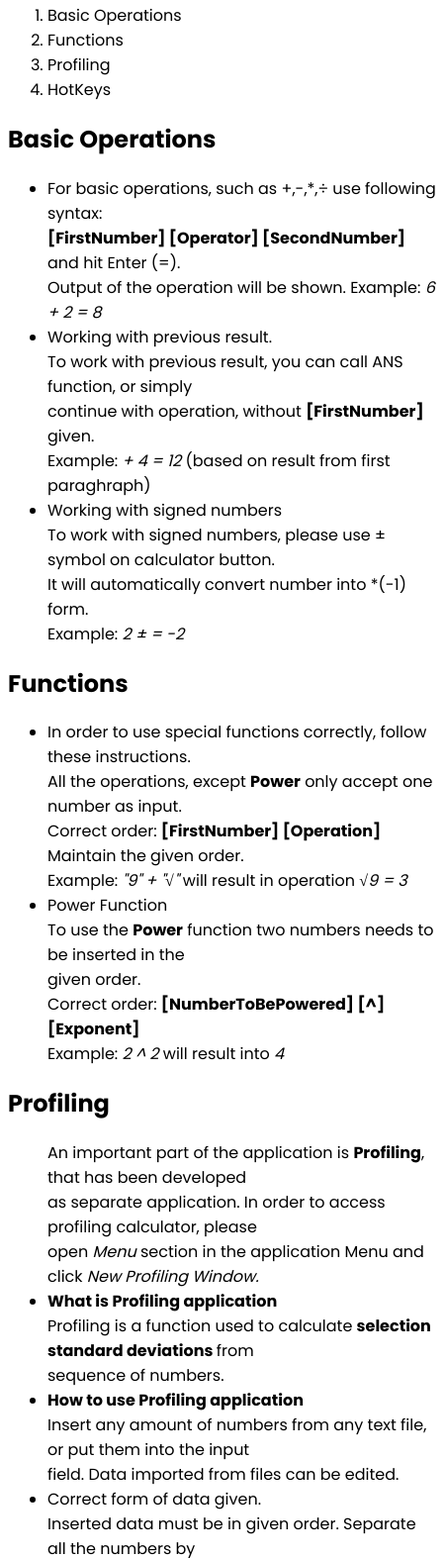
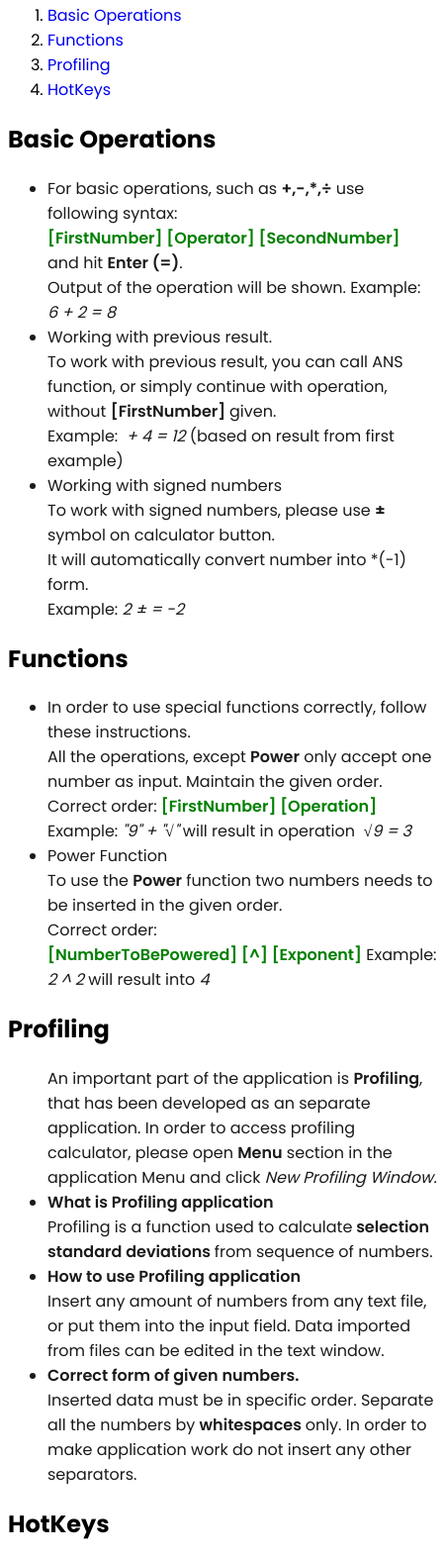
Before and after one commit to martafonekVOLE/IVS_Project_Calc, an Electron app: page src/help.html in a window 450 px wide. Shown: the part 143-1717 px from the top of the page at 99% size. Drawn offline with Linux system fonts and the light colour scheme.

Commit message:
Visuals were modified
Slight modifications were made inside keyboardHandler.js. Now functions
can be called directly using keyboard.

Visuals were changed, prepared for dark theme.

```diff
--- a/src/help.html
+++ b/src/help.html
@@ -11,67 +11,65 @@
     <h1>Help Manual</h1>
     <h2>Contents</h2>
     <ol>
-        <li>Basic Operations</li>
-        <li>Functions</li>
-        <li>Profiling</li>
-        <li>HotKeys</li>
+        <li> <a href="#BO">Basic Operations</a></li>
+        <li> <a href="#FS">Functions</a></li>
+        <li> <a href="#PG">Profiling</a></li>
+        <li> <a href="#HK">HotKeys</a></li>
     </ol>
-    <h2>Basic Operations</h2>
+    <h2 id="BO">Basic Operations</h2>
     <ul>
-        <li>For basic operations, such as +,-,*,÷ use following syntax:</li>
-        <b>[FirstNumber] [Operator] [SecondNumber]</b> and hit Enter (=). <br>
+        <li>For basic operations, such as <b>+,-,*,÷</b> use following syntax:</li>
+        <div class="syntaxHighlight"><b>[FirstNumber]&nbsp;[Operator]&nbsp;[SecondNumber]</b></div> and hit <b> Enter (=)</b>. <br>
         Output of the operation will be shown.
-        Example: <i>6 + 2 = 8</i>
+        Example: <i>6&nbsp;+&nbsp;2&nbsp;=&nbsp;8</i>
         <li>Working with previous result.</li>
-        To work with previous result, you can call ANS function, or simply <br>
+        To work with previous result, you can call ANS function, or simply
         continue with operation, without <b> [FirstNumber] </b>given. <br>
-        Example: <i> + 4 = 12</i> (based on result from first paraghraph)
+        Example: <i>&nbsp;+&nbsp;4&nbsp;=&nbsp;12</i> (based on result from first example)
         <li>Working with signed numbers</li>
-        To work with signed numbers, please use ± symbol on calculator button. <br>
+        To work with signed numbers, please use <b> ± </b>symbol on calculator button. <br>
         It will automatically convert number into *(-1) form. <br>
-        Example: <i>2 ± = -2</i>
+        Example: <i>2&nbsp;±&nbsp;=&nbsp;-2</i>
     </ul>
-    <h2>Functions</h2>
+    <h2 id="FS">Functions</h2>
     <ul>
         <li>
             In order to use special functions correctly, follow these instructions.
         </li>
-        All the operations, except <b>Power</b> only accept one number as input. <br>
-        Correct order: <b>[FirstNumber] [Operation]</b> Maintain the given order. <br>
-        Example: <i>"9" + "√"</i> will result in operation <i> √9 = 3 </i>
+        All the operations, except <b>Power</b> only accept one number as input. Maintain the given order. <br>
+        Correct order: <span class="syntaxHighlight"> <b>[FirstNumber]&nbsp;[Operation]</b></span> <br>
+        Example: <i>"9"&nbsp;+&nbsp;"√"</i> will result in operation <i>&nbsp;√9&nbsp;=&nbsp;3</i>
         <li>Power Function</li>
-        To use the <b>Power</b> function two numbers needs to be inserted in the <br>
-        given order. <br>
-        Correct order: <b>[NumberToBePowered] [^] [Exponent]</b> <br>
-        Example: <i>2 ^ 2</i> will result into <i>4</i>
+        To use the <b>Power</b> function two numbers needs to be inserted in the given order. <br>
+        Correct order: <span class="syntaxHighlight"><b>[NumberToBePowered]&nbsp;[^]&nbsp;[Exponent]</b></span>
+        Example: <i>2&nbsp;^&nbsp;2</i> will result into <i>4</i>
     </ul>
-    <h2>
+    <h2 id="PG">
         Profiling
     </h2>
     <ul>
-        An important part of the application is <b>Profiling</b>, that has been developed <br>
-        as separate application. In order to access profiling calculator, please  <br>
-        open <i>Menu</i> section in the application Menu and click <i>New Profiling Window.</i> <br>
+        An important part of the application is <b>Profiling</b>, that has been developed as an separate application. In order to access profiling calculator, please
+        open <b>Menu</b> section in the application Menu and click <i>New Profiling Window.</i> <br>
         <li> <b> What is Profiling application </b></li>
-        Profiling is a function used to calculate <b> selection standard deviations </b> from <br>
+        Profiling is a function used to calculate<b> selection standard deviations </b> from
         sequence of numbers.
         <li> <b> How to use Profiling application </b></li>
-        Insert any amount of numbers from any text file, or put them into the input <br> field.
-        Data imported from files can be edited.
-        <li>Correct form of data given.</li>
-        Inserted data must be in given order. Separate all the numbers by <br>
-        <b> whitespaces </b> only. In order to make application work do not insert any <br> other separators.
+        Insert any amount of numbers from any text file, or put them into the input field.
+        Data imported from files can be edited in the text window.
+        <li> <b> Correct form of given numbers. </b></li>
+        Inserted data must be in specific order. Separate all the numbers by
+        <b> whitespaces </b> only. In order to make application work do not insert any other separators.
     </ul>
-    <h2>
+    <h2 id="HK">
         HotKeys
     </h2>
-    In order to make the application feel as comfortable as possible, we have integrated <br>
+    <ul>
+    In order to make the application feel as comfortable as possible, we have integrated
     options to use specific <b>HotKeys</b>.
-    <ul>
     <li>Use your <b>Digits</b> or <b>Numpad</b> to insert numbers.</li>
     <li>Use <b> +,-,*,/ </b>keys to call relevant operations.</li>
     <li>Hit <b>Enter</b> or <b>=</b> symbol on keyboard to get result.</li>
-    <li>Hit F1 - F5 keys to call specific operations.</li>
+    <li>Hit F1&nbsp;-&nbsp;F5 keys to call specific operations.</li>
     <li> Bindings:</li>
     F1 -> Power Function <br>
     F2 -> Sqrt Function <br>
--- a/src/style.css
+++ b/src/style.css
@@ -85,3 +85,6 @@ body{
     text-align: right;
     overflow-y: hidden;
 }
+/*.dark-mode { DARK THEME READY
+    background-color: rgba(27, 25, 25, 0.452);
+  }*/
--- a/src/styleHelp.css
+++ b/src/styleHelp.css
@@ -1,4 +1,14 @@
 @import url('https://fonts.googleapis.com/css?family=Poppins:300,400,500,600,700,800,900&display=swap');
 *{
     font-family: 'Poppins';
+    text-decoration: none;
 }
+b{
+    font-weight: 600;
+}
+ul{
+    color: #1b1a1a;
+}
+.syntaxHighlight{
+    color: green;
+}
```
Also changed, not shown: src/index.html (+11 -1 lines), src/keyboardHandler.js (+5 -5 lines), src/main.js (+10 -1 lines).
